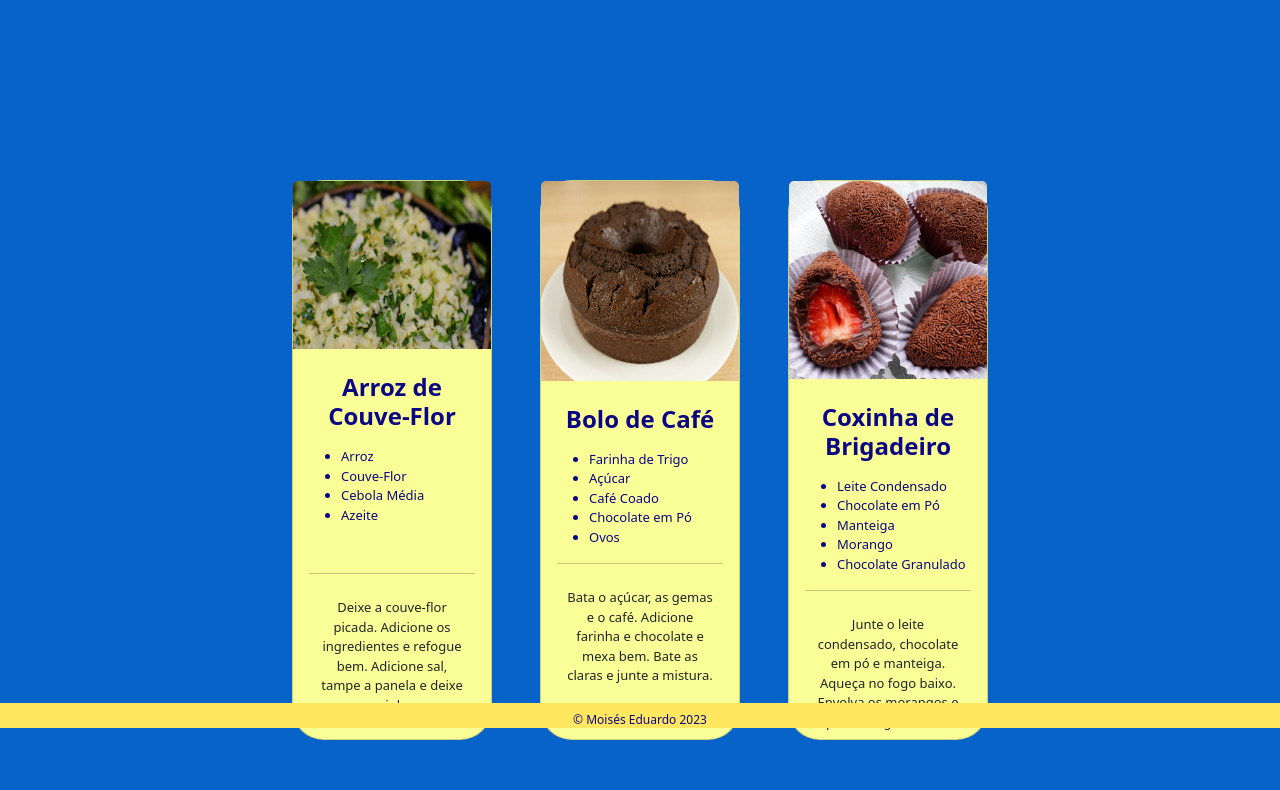
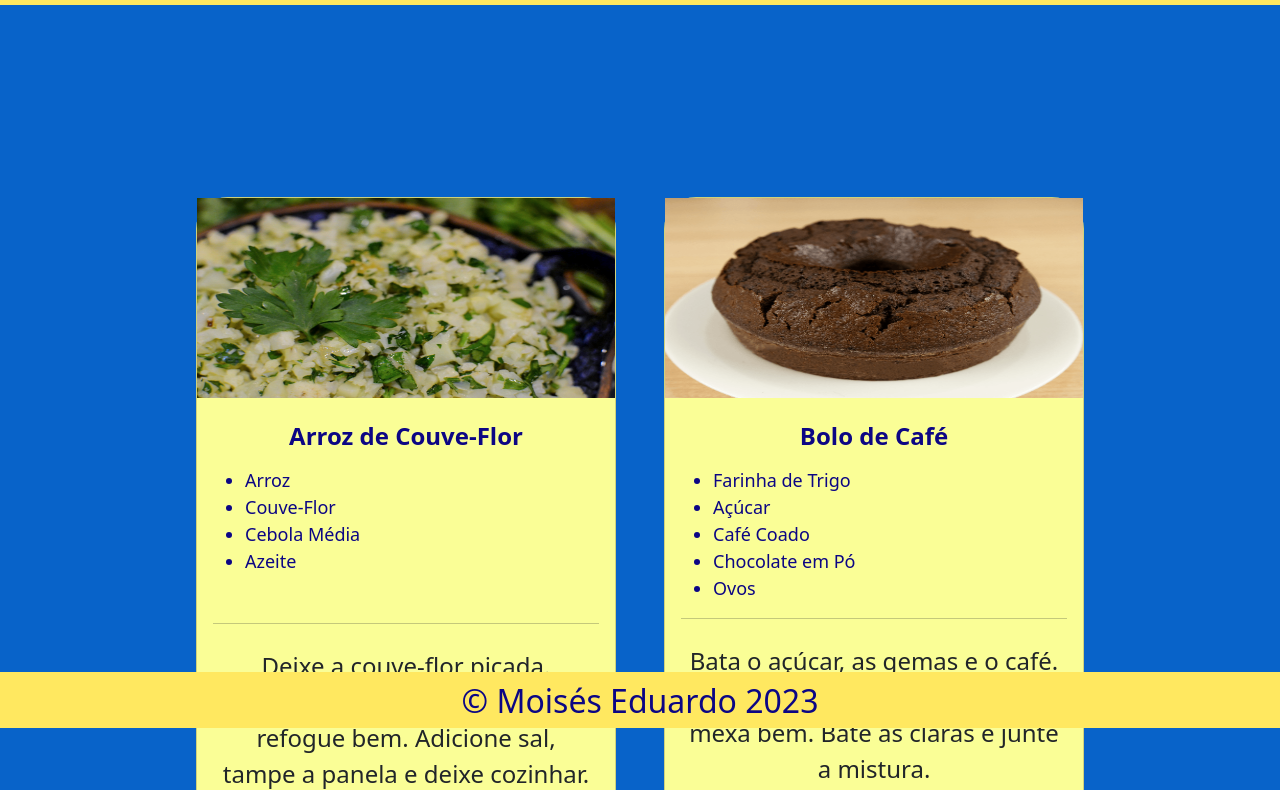
Before and after one commit to MoisesE2/Receitas_do_Sanji, a plain HTML site: page pages/receitas.html in a window 1280 px wide. Shown: the part 72-862 px from the top of the page. Drawn offline with nearby package versions, Linux system fonts and the light colour scheme.

Commit message:
version-1.1

```diff
--- a/css/formatos.css
+++ b/css/formatos.css
@@ -20,15 +20,12 @@ body{
 header{
   background-color: var(--container-color);
   display: block;
-  height: 60px!important;
 }
 
 main{
   margin: 120px;
   text-align: center;
   color: white;
-  height:calc(100vh - 100px);
-  overflow-y:auto;
 }
 nav{
   display: flex;
@@ -44,14 +41,10 @@ footer {
   position: fixed;
   bottom: 0;
   width: 100%;
-  height: 25px;
+  height: 56px;
   padding-top: 10px;
   color: var(--emphasize-color);
   }
-h2{
-  font-size: 12px!important;
-  font-weight: 20px!important;
-}
 ul{
   color: white !important;
 }
@@ -69,12 +62,12 @@ ul{
 }
 
 .card-title{
-  font-size: medium !important;
+  font-size: xx-large !important;
   color: var(--emphasize-color) !important
 }
 .ingredientes{
   color: var(--emphasize-color) !important;
-  font-size: small;
+  font-size: large;
   text-align: left;
 }
 .card{
@@ -84,5 +77,5 @@ ul{
   background-color: var(--container-color)!important;
 }
 .card-text{
-  font-size: small !important;
+  font-size: x-large !important;
 }
--- a/pages/receitas.html
+++ b/pages/receitas.html
@@ -21,9 +21,9 @@
         </nav>
     </header>
     <main class="container-fluid d-flex flex-wrap align-items-center gap-5 justify-content-center py-5">
-        <div class="card rounded-5 my-4" style="width: 200px; height: 560px;">
+        <div class="card rounded-5 my-4" style="width: 420px; height: 700px;">
 
-            <img src="/assets/arroz.jpg" alt="Arroz de Couve-Flor" class="card-img-top">
+            <img src="/assets/arroz.jpg" alt="Arroz de Couve-Flor">
             <div class="card-body">
                 <h2 class="card-title fs-4 p-2 fw-bold">Arroz de Couve-Flor</h2>
                 <ul class="mb-5 ingredientes">
@@ -40,8 +40,8 @@
                     cozinhar.</p>
             </div>
         </div>
-        <div class="card rounded-5 my-4" style="width: 200px; height: 560px;">
-            <img src="/assets/Bolo.png" alt="Bolo de café" class="card-img-top" >
+        <div class="card rounded-5 my-4" style="width: 420px; height: 700px;">
+            <img src="/assets/Bolo.png" alt="Bolo de café" >
             <div class="card-body">
                 <h2 class="card-title fs-4 p-2 fw-bold">Bolo de Café</h2>
                 <ul class="ingredientes">
@@ -56,8 +56,8 @@
                     as claras e junte a mistura.</p>
             </div>
         </div>
-        <div class="card rounded-5 my-4" style="width: 200px; height: 560px;">
-            <img src="/assets/coxinha.jpg" alt="Coxinha de brigadeiro" class="card-img-top">
+        <div class="card rounded-5 my-4" style="width: 420px; height: 700px;">
+            <img src="/assets/coxinha.jpg" alt="Coxinha de brigadeiro">
             <div class="card-body">
                 <h2 class="card-title fs-4 p-2 fw-bold">Coxinha de Brigadeiro</h2>
                 <ul class="ingredientes">
```
